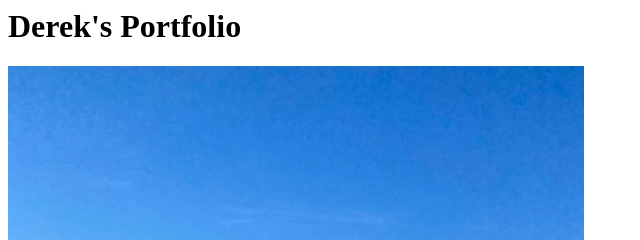
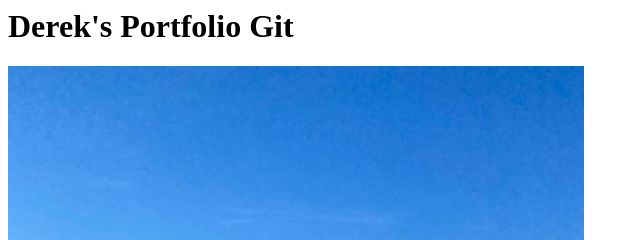
Before and after one commit to dschmitt2988/dschmitt2988.github.io, a plain HTML site: page index.html in a window 1280 px wide. Shown: the top 240 px of the page, 0-640 px from the left. Drawn offline with Linux system fonts and the light colour scheme.

Commit message:
portfolio1

```diff
--- a/index.html
+++ b/index.html
@@ -1,4 +1,4 @@
 <html>
-    <h1>Derek's Portfolio</h1>
+    <h1>Derek's Portfolio Git</h1>
     <img src="./DerekBeach.jpg"
 </html>
```
